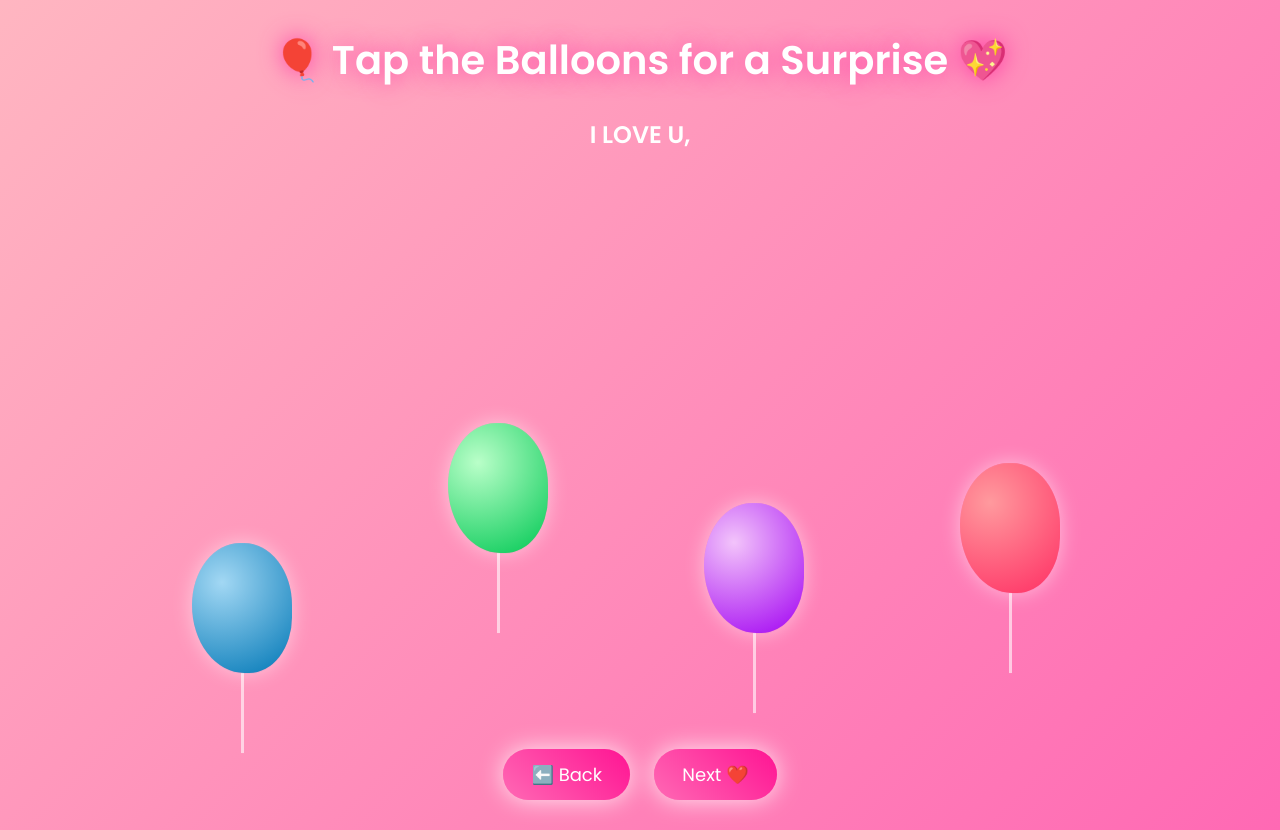
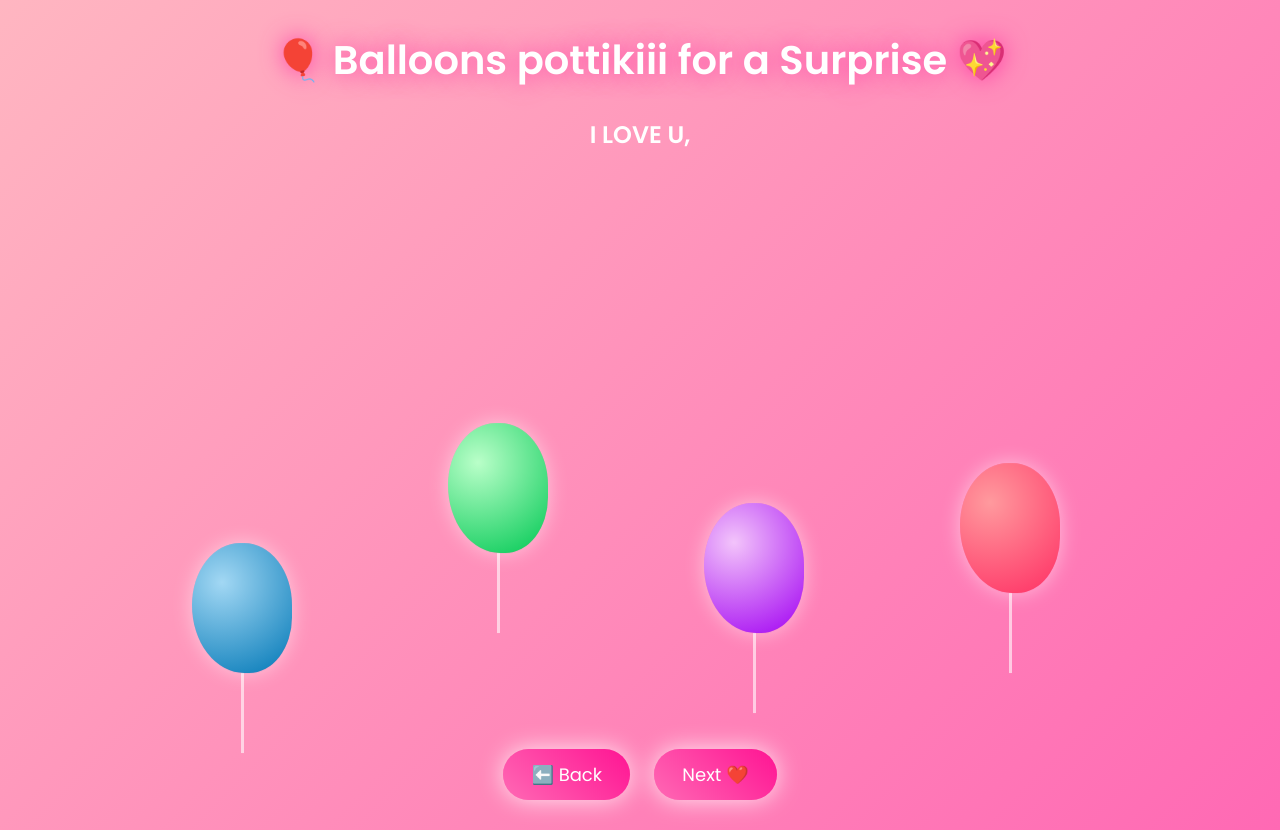
Before and after one commit to albinpt205/sundarii, a plain HTML site: page surprise.html in a window 1280 px wide. Drawn offline with Linux system fonts and the light colour scheme.

Commit message:
Update surprise.html

```diff
--- a/surprise.html
+++ b/surprise.html
@@ -112,7 +112,7 @@
 </head>
 <body>
 
-  <h1>🎈 Tap the Balloons for a Surprise 💖</h1>
+  <h1>🎈 Balloons pottikiii for a Surprise 💖</h1>
   <h2>I LOVE U,</h2>
 
   <!-- Balloons with different colors -->
```
